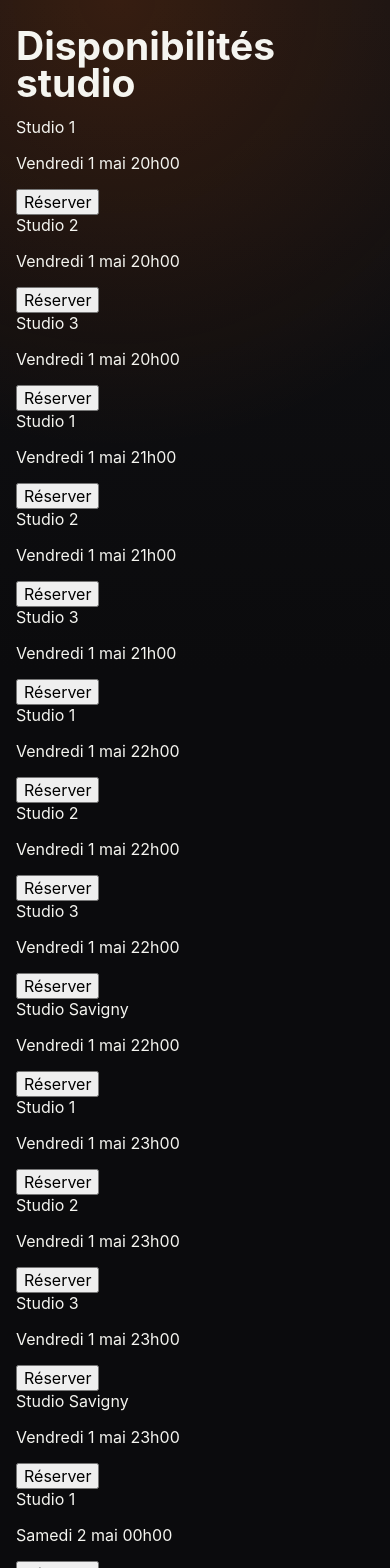
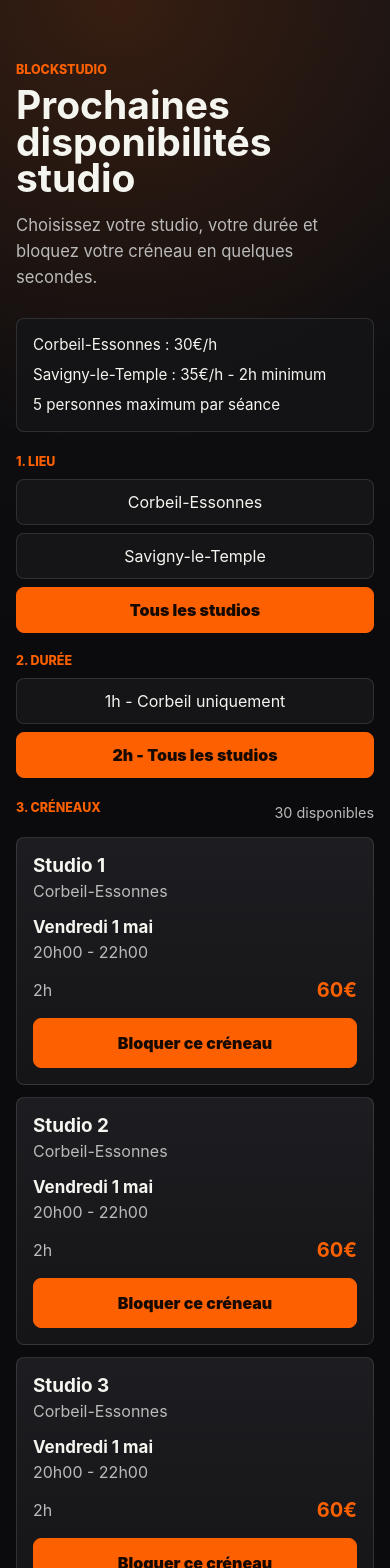
Before and after one commit to blockstudio91-bot/blockstudio-reservation, a Next.js app: page / in a window 390 px wide. Shown: the top 1568 px of the page. Built offline with nearby package versions, Linux system fonts and the light colour scheme.

Commit message:
Refactor phone validation and improve error handling
Refactor phone validation message and improve error handling. Update location options typing and enhance booking confirmation message.

```diff
--- a/app/page.tsx
+++ b/app/page.tsx
@@ -8,7 +8,7 @@ type LocationFilter = StudioCity | "all";
 
 const phoneRegex = /^(0[67][0-9]{8}|[0-9+]{8,15})$/;
 
-const locationOptions = [
+const locationOptions: { label: string; value: LocationFilter }[] = [
   { label: "Corbeil-Essonnes", value: "Corbeil-Essonnes" },
   { label: "Savigny-le-Temple", value: "Savigny-le-Temple" },
   { label: "Tous les studios", value: "all" }
@@ -38,12 +38,14 @@ export default function HomePage() {
     if (location === "Savigny-le-Temple") {
       return [{ label: "2h - 70€", value: 2 as const }];
     }
+
     if (location === "Corbeil-Essonnes") {
       return [
         { label: "1h - 30€", value: 1 as const },
         { label: "2h - 60€", value: 2 as const }
       ];
     }
+
     return [
       { label: "1h - Corbeil uniquement", value: 1 as const },
       { label: "2h - Tous les studios", value: 2 as const }
@@ -51,7 +53,9 @@ export default function HomePage() {
   }, [location]);
 
   useEffect(() => {
-    if (location === "Savigny-le-Temple") setDuration(2);
+    if (location === "Savigny-le-Temple") {
+      setDuration(2);
+    }
   }, [location]);
 
   useEffect(() => {
@@ -73,12 +77,14 @@ export default function HomePage() {
 
         const data = await response.json();
 
-        if (!response.ok) throw new Error(data.error);
+        if (!response.ok) {
+          throw new Error(data.error || "Impossible de charger les disponibilités.");
+        }
 
         setSlots(data.slots);
-      } catch (e) {
-        if ((e as Error).name !== "AbortError") {
-          setError((e as Error).message);
+      } catch (loadError) {
+        if ((loadError as Error).name !== "AbortError") {
+          setError((loadError as Error).message);
         }
       } finally {
         setLoading(false);
@@ -92,20 +98,23 @@ export default function HomePage() {
   function openForm(slot: Slot) {
     setSelectedSlot(slot);
     setForm(emptyForm);
+    setMessage(null);
     setError(null);
   }
 
-  async function submitBooking(e: FormEvent<HTMLFormElement>) {
-    e.preventDefault();
+  async function submitBooking(event: FormEvent<HTMLFormElement>) {
+    event.preventDefault();
+
     if (!selectedSlot) return;
 
     if (!phoneRegex.test(form.phone)) {
-      setError("Numéro invalide");
+      setError("Numéro de téléphone invalide. Exemple accepté : 06XXXXXXXX ou +33XXXXXXXXX.");
       return;
     }
 
     setSubmitting(true);
     setError(null);
+    setMessage(null);
 
     const payload: BookingRequest = {
       slotId: selectedSlot.id,
@@ -123,24 +132,26 @@ export default function HomePage() {
     };
 
     try {
-      const res = await fetch("/api/reserve", {
+      const response = await fetch("/api/reserve", {
         method: "POST",
         headers: { "Content-Type": "application/json" },
         body: JSON.stringify(payload)
       });
 
-      const data = await res.json();
-      if (!res.ok) throw new Error(data.error);
+      const data = await response.json();
+
+      if (!response.ok) {
+        throw new Error(data.error || "La réservation n’a pas pu être créée.");
+      }
 
       setConfirmedSlot(selectedSlot);
-      setMessage("ok");
+      setMessage("Réservation confirmée");
 
       setSelectedSlot(null);
       setForm(emptyForm);
-      setSlots((s) => s.filter((x) => x.id !== selectedSlot.id));
-
-    } catch (e) {
-      setError((e as Error).message);
+      setSlots((current) => current.filter((slot) => slot.id !== selectedSlot.id));
+    } catch (reserveError) {
+      setError((reserveError as Error).message);
     } finally {
       setSubmitting(false);
     }
@@ -148,80 +159,251 @@ export default function HomePage() {
 
   return (
     <main className="shell">
+      <section className="hero">
+        <p className="eyebrow">Blockstudio</p>
+        <h1>Prochaines disponibilités studio</h1>
+        <p className="subtitle">
+          Choisissez votre studio, votre durée et bloquez votre créneau en quelques secondes.
+        </p>
+      </section>
 
-      <h1>Disponibilités studio</h1>
+      <section className="rate-strip" aria-label="Tarifs">
+        <span>Corbeil-Essonnes : 30€/h</span>
+        <span>Savigny-le-Temple : 35€/h - 2h minimum</span>
+        <span>5 personnes maximum par séance</span>
+      </section>
 
-      {error && <p style={{ color: "red" }}>{error}</p>}
+      <section className="controls" aria-label="Filtres">
+        <div>
+          <p className="step">1. Lieu</p>
+          <div className="segmented">
+            {locationOptions.map((option) => (
+              <button
+                className={location === option.value ? "active" : ""}
+                key={option.value}
+                onClick={() => setLocation(option.value)}
+                type="button"
+              >
+                {option.label}
+              </button>
+            ))}
+          </div>
+        </div>
 
         <div>
-        {slots.map((slot) => (
-          <div key={slot.id}>
-            <p>{slot.studioName}</p>
-            <p>{slot.dateLabel} {slot.startTimeLabel}</p>
-            <button onClick={() => openForm(slot)}>Réserver</button>
-          </div>
+          <p className="step">2. Durée</p>
+          <div className="segmented two">
+            {durationOptions.map((option) => (
+              <button
+                className={duration === option.value ? "active" : ""}
+                key={option.label}
+                onClick={() => setDuration(option.value)}
+                type="button"
+              >
+                {option.label}
+              </button>
             ))}
           </div>
+        </div>
+      </section>
 
-      {selectedSlot && (
-        <form onSubmit={submitBooking}>
+      {error ? <p className="notice error">{error}</p> : null}
+
+      <section className="slots" aria-label="Prochaines disponibilités">
+        <div className="section-title">
+          <p className="step">3. Créneaux</p>
+          <span>
+            {loading ? "Chargement" : `${slots.length} disponible${slots.length > 1 ? "s" : ""}`}
+          </span>
+        </div>
+
+        {loading ? (
+          <div className="empty">Recherche des meilleurs créneaux...</div>
+        ) : slots.length === 0 ? (
+          <div className="empty">Aucun créneau court disponible sur ce filtre.</div>
+        ) : (
+          <div className="slot-grid">
+            {slots.map((slot) => (
+              <article className="slot-card" key={slot.id}>
+                <div>
+                  <h2>{slot.studioName}</h2>
+                  <p>{slot.city}</p>
+                </div>
+
+                <div className="slot-time">
+                  <strong>{slot.dateLabel}</strong>
+                  <span>
+                    {slot.startTimeLabel} - {slot.endTimeLabel}
+                  </span>
+                </div>
+
+                <div className="slot-meta">
+                  <span>{slot.durationHours}h</span>
+                  <strong>{slot.priceTotal}€</strong>
+                </div>
+
+                <button className="primary" onClick={() => openForm(slot)} type="button">
+                  Bloquer ce créneau
+                </button>
+              </article>
+            ))}
+          </div>
+        )}
+      </section>
+
+      <p className="full-booking">
+        Pour les séances longues, packs spéciaux ou paiement en ligne, utilisez la réservation complète.
+      </p>
+
+      {selectedSlot ? (
+        <div className="modal" role="dialog" aria-modal="true" aria-labelledby="booking-title">
+          <form className="booking-form" onSubmit={submitBooking}>
+            <div className="form-head">
+              <div>
+                <p className="eyebrow">Réservation</p>
+                <h2 id="booking-title">{selectedSlot.studioName}</h2>
+                <span>
+                  {selectedSlot.dateLabel}, {selectedSlot.startTimeLabel} -{" "}
+                  {selectedSlot.endTimeLabel}
+                </span>
+                <strong>
+                  {selectedSlot.durationHours}h - {selectedSlot.priceTotal}€
+                </strong>
+              </div>
+
+              <button className="ghost" onClick={() => setSelectedSlot(null)} type="button">
+                Fermer
+              </button>
+            </div>
+
+            <label>
+              Nom d’artiste
               <input
-            placeholder="Nom d’artiste"
-            onChange={(e) => setForm({ ...form, artistName: e.target.value })}
+                autoComplete="nickname"
+                onChange={(event) => setForm({ ...form, artistName: event.target.value })}
                 required
+                value={form.artistName}
+              />
+            </label>
+
+            <label>
+              Téléphone
+              <input
+                autoComplete="tel"
+                inputMode="tel"
+                pattern="^(0[67][0-9]{8}|[0-9+]{8,15})$"
+                placeholder="06XXXXXXXX ou +33..."
+                onChange={(event) => setForm({ ...form, phone: event.target.value })}
+                required
+                value={form.phone}
+              />
+              <small style={{ opacity: 0.6 }}>
+                Numéro vérifié automatiquement — toute fausse information entraîne l’annulation du créneau.
+              </small>
+            </label>
+
+            <label>
+              Email
+              <input
+                autoComplete="email"
+                inputMode="email"
+                onChange={(event) => setForm({ ...form, email: event.target.value })}
+                required
+                type="email"
+                value={form.email}
+              />
+            </label>
+
+            <input
+              aria-hidden="true"
+              className="honeypot"
+              onChange={(event) => setForm({ ...form, website: event.target.value })}
+              tabIndex={-1}
+              value={form.website}
             />
 
+            <label className="check">
               <input
-            placeholder="Téléphone"
-            onChange={(e) => setForm({ ...form, phone: e.target.value })}
+                checked={form.consent}
+                onChange={(event) => setForm({ ...form, consent: event.target.checked })}
                 required
+                type="checkbox"
               />
+              <span>
+                Je confirme m’engager à me présenter à ma séance. Je comprends qu’une réservation est
+                un engagement et que toute annulation de dernière minute pénalise l’organisation du
+                studio. Je reconnais avoir pris connaissance du tarif, de la durée réservée et de la
+                limite de 5 personnes maximum par séance.
+              </span>
+            </label>
 
-          <input
-            placeholder="Email"
-            onChange={(e) => setForm({ ...form, email: e.target.value })}
-            required
-          />
-
-          <button type="submit">
-            {submitting ? "..." : "Confirmer"}
+            <button className="primary wide" disabled={submitting} type="submit">
+              {submitting ? "Vérification..." : `Confirmer - ${selectedSlot.priceTotal}€`}
             </button>
           </form>
-      )}
+        </div>
+      ) : null}
 
-      {/* POPUP MOBILE PREMIUM */}
-      {message && confirmedSlot && (
-        <div style={{
+      {message && confirmedSlot ? (
+        <div
+          style={{
             position: "fixed",
             inset: 0,
-          background: "rgba(0,0,0,0.9)",
+            background: "rgba(0,0,0,0.88)",
             display: "flex",
             alignItems: "flex-end",
             justifyContent: "center",
             zIndex: 9999
-        }}>
-          <div style={{
+          }}
+        >
+          <div
+            style={{
               width: "100%",
+              maxWidth: "520px",
               background: "#111",
-            borderTopLeftRadius: "20px",
-            borderTopRightRadius: "20px",
-            padding: "20px",
+              borderTopLeftRadius: "24px",
+              borderTopRightRadius: "24px",
+              padding: "24px 20px 28px",
+              color: "#fff",
               textAlign: "center",
-            color: "white"
-          }}>
-            <h2>Réservation confirmée</h2>
+              boxShadow: "0 -10px 40px rgba(0,0,0,0.45)"
+            }}
+          >
+            <div style={{ fontSize: "42px", marginBottom: "8px" }}>✓</div>
 
-            <p>
-              {confirmedSlot.dateLabel}<br />
-              {confirmedSlot.startTimeLabel} - {confirmedSlot.endTimeLabel}
+            <h2 style={{ fontSize: "22px", margin: "0 0 10px" }}>
+              Réservation confirmée
+            </h2>
+
+            <p style={{ fontSize: "15px", opacity: 0.85, margin: "0 0 14px" }}>
+              Votre créneau est bien bloqué.
             </p>
 
-            <p style={{ fontSize: "13px", opacity: 0.7 }}>
-              Présentez-vous à l’heure prévue
+            <div
+              style={{
+                background: "rgba(255,255,255,0.06)",
+                borderRadius: "16px",
+                padding: "14px",
+                marginBottom: "14px"
+              }}
+            >
+              <strong style={{ display: "block", fontSize: "16px", marginBottom: "6px" }}>
+                {confirmedSlot.studioName}
+              </strong>
+              <span style={{ display: "block", fontSize: "15px" }}>
+                {confirmedSlot.dateLabel}
+              </span>
+              <span style={{ display: "block", fontSize: "15px", color: "#ff6600", marginTop: "4px" }}>
+                {confirmedSlot.startTimeLabel} - {confirmedSlot.endTimeLabel}
+              </span>
+            </div>
+
+            <p style={{ fontSize: "13px", opacity: 0.78, lineHeight: 1.5 }}>
+              Merci de vous présenter à l’heure prévue. Maximum 5 personnes par séance.
             </p>
 
-            <p style={{ color: "#ff6600", fontSize: "13px" }}>
-              En cas d’annulation contactez immédiatement le 06 15 68 70 53
+            <p style={{ fontSize: "13px", color: "#ff6600", lineHeight: 1.5 }}>
+              En cas d’annulation, contactez immédiatement le 06 15 68 70 53.
             </p>
 
             <button
@@ -230,21 +412,22 @@ export default function HomePage() {
                 setConfirmedSlot(null);
               }}
               style={{
-                marginTop: "20px",
+                marginTop: "18px",
                 width: "100%",
                 padding: "15px",
+                borderRadius: "14px",
                 background: "#ff6600",
+                color: "#fff",
                 border: "none",
-                color: "white",
-                fontWeight: "bold"
+                fontWeight: 700,
+                fontSize: "16px"
               }}
             >
-              OK
+              OK, j’ai compris
             </button>
           </div>
         </div>
-      )}
-
+      ) : null}
     </main>
   );
 }
```
Lines whose indentation alone changed are shown as unchanged.
